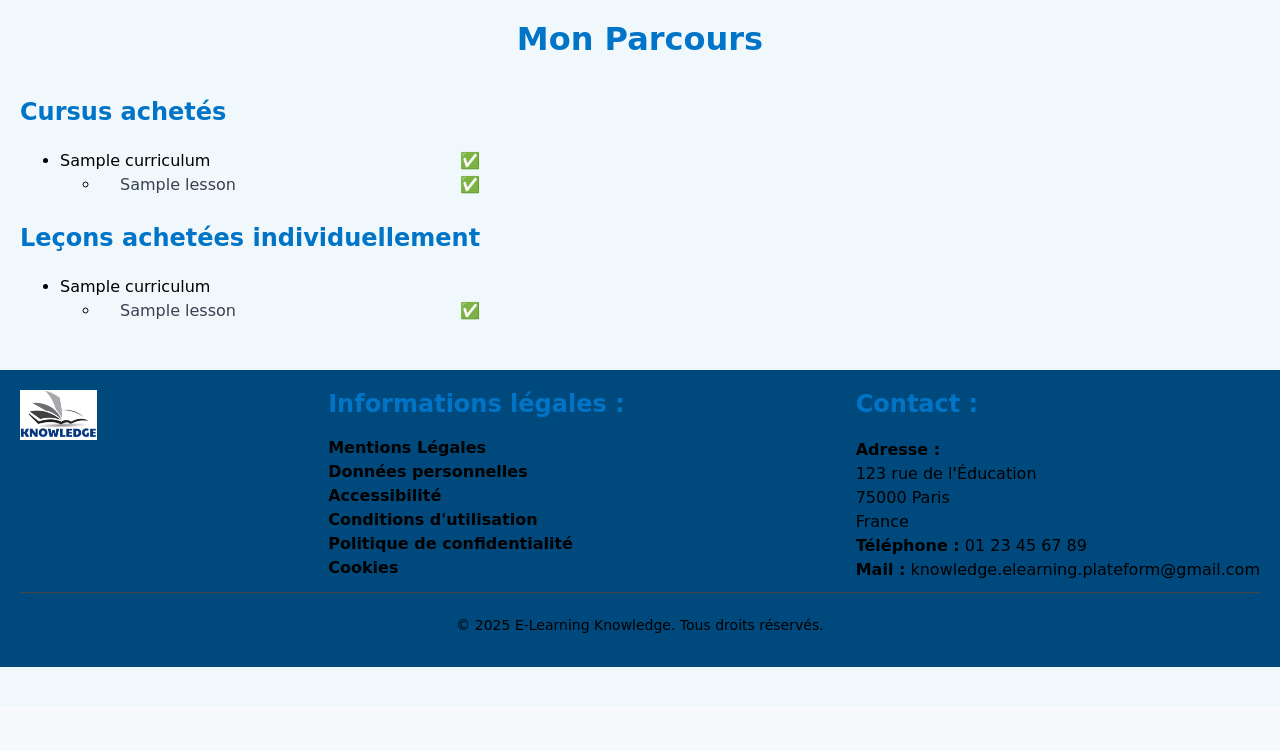
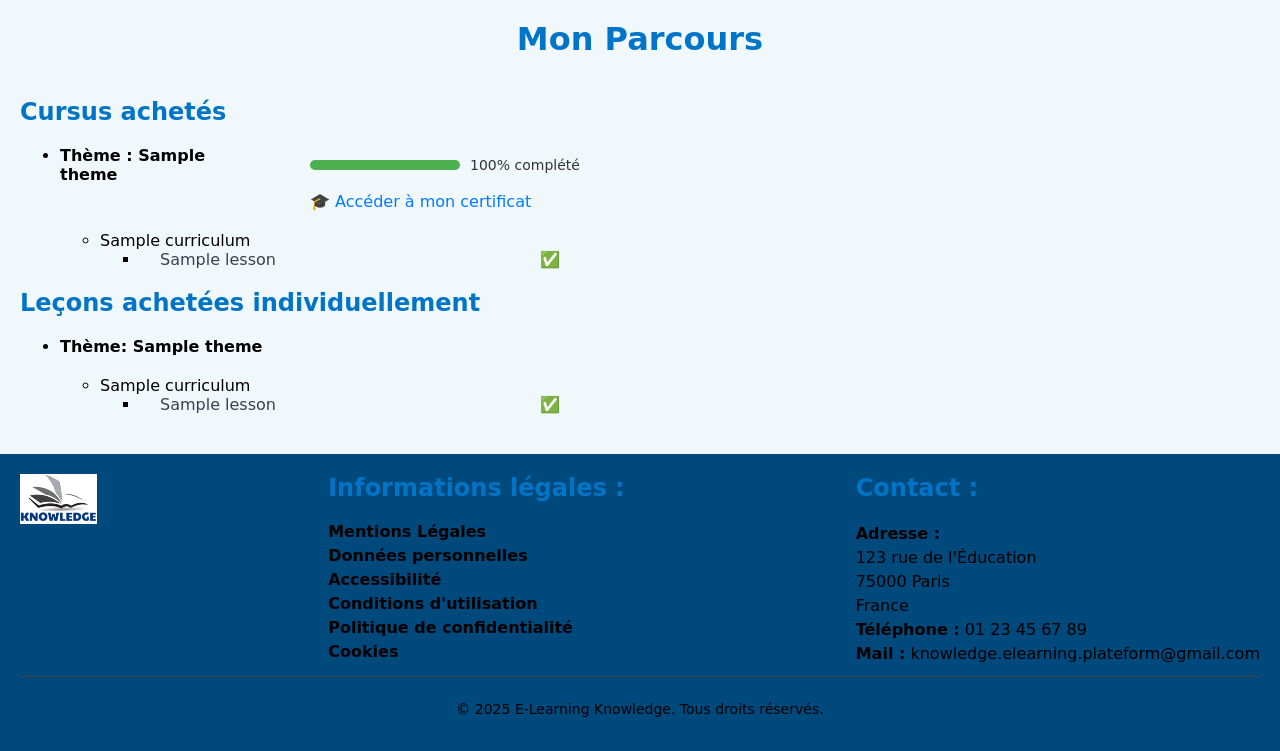
Before and after one commit to Nathi33/knowledge_learning_project, a Django app: page /dashboard/dashboard/ in a window 1280 px wide. Shown: the part 94-845 px from the top of the page. Before the commit the page ends 761 px from the top, so only its background shows below. Run offline with Django 5.2, Linux system fonts and the light colour scheme; a user stored in the database is signed in; tables that the repository leaves empty hold one stand-in row (values such as "Sample post").

Commit message:
add certification

```diff
--- /dev/null
+++ b/certificates/urls.py
@@ -0,0 +1,6 @@
+from django.urls import path
+from . import views
+
+urlpatterns = [
+    path('certificate/<int:theme_id>/', views.view_certificate, name='view_certificate'),
+]
--- a/core/templates/core/home.html
+++ b/core/templates/core/home.html
@@ -13,7 +13,7 @@
 <div class="home-container">
     <p>Nous vous proposons désormais une variété de cursus en ligne pour vous aider à développer vos compétences.<br>
     Nos cursus sont répartis en 4 grands thèmes, eux-même découpés en différents cursus et leçons. <br>
-    Vous aurez la possibilité de suivre un cursus complet ou seulement les leçons que vous souhaitez. Si un cursus est suivi dans son intégralité, vous obtiendrez une certification de suivi.<br>
+    Vous aurez la possibilité de suivre un cursus complet ou seulement les leçons que vous souhaitez. Si un thème est suivi dans son intégralité, vous obtiendrez une certification de suivi.<br>
     Afin d'accéder à nos différents thèmes, cursus et leçons, merci de vous connectez à votre espace personnel.</p>
 
     <h2 class="theme-title">Voici les thèmes proposés :</h2>
--- /dev/null
+++ b/courses/templatetags/custom_tags.py
@@ -0,0 +1,7 @@
+from django import template
+
+register = template.Library()
+
+@register.filter
+def get_item(dictionary, key):
+    return dictionary.get(key)
--- a/dashboard/templates/dashboard/dashboard.html
+++ b/dashboard/templates/dashboard/dashboard.html
@@ -1,6 +1,7 @@
 {% extends 'base.html' %}
 
 {% load static %}
+{% load custom_tags %}
 
 {% block title %}Mon Parcours{% endblock %}
 
@@ -13,23 +14,105 @@
 
 <div class="container-dashboard">
   <h2>Cursus achetés</h2>
-  {% if validated_curriculums %}
+  <ul>
+    {% for entry in theme_with_curriculums %}
+      {% with theme=entry.theme curriculums=entry.curriculums %}
+        <li>
+          <div class="theme-block">
+            <div class="theme-line">
+              <span class="theme-title">Thème : {{ theme.name }}</span>
+              {% with theme_progress_by_theme|get_item:theme.id as progress %}
+                <div class="theme-progress-group">
+                  <div class="theme-progress-bar">
+                    <div class="progress" style="width: {{ progress }}%;"></div>
+                  </div>
+                  <small class="progress-text">{{ progress }}% complété</small>
+                </div>
+            </div>
+
+            {% if progress == 100 %}
+              <div class="certificate-container">
+                <a href="{% url 'view_certificate' theme.id %}" class="certificate-link">
+                  🎓 Accéder à mon certificat
+                </a>
+              </div>
+            {% endif %}
+            {% endwith %}
+          </div>
+
+          <ul>
+            {% for item in curriculums %}
+              {% with curriculum=item.curriculum purchased=item.purchased progress=item.progress %}
+                <li>
+                  <div class="cursus-content">
+                    {% if purchased %}
+                      {{ curriculum.title }}
+                      <ul>
+                        {% for lesson in curriculum.lessons.all %}
+                          <li class="lesson-item">
+                            <div class="lesson-content">
+                              <a href="{% url 'lesson_detail' lesson.id %}" class="lesson-link">
+                                {{ lesson.title }}
+                              </a>
+                              {% if lesson.id in completed_lessons_ids %}
+                                <span class="status-icon">✅</span>
+                              {% else %}
+                                <span class="status-icon">❌</span>
+                              {% endif %}
+                            </div>
+                          </li>
+                        {% endfor %}
+                      </ul>
+                    {% else %}
+                      <a href="#" class="cursus-link locked-lesson" onClick="showErrorMessage(event, 'cursus')">
+                        🔒 {{ curriculum.title }}
+                      </a>
+                    {% endif %}
+                  </div>
+                </li>
+              {% endwith %}
+            {% endfor %}
+          </ul>
+        </li>
+      {% endwith %}
+    {% endfor %}
+  </ul>
+
+  <h2>Leçons achetées individuellement</h2>
+  {% if standalone_lessons_by_theme %}
     <ul>
-      {% for item in validated_curriculums %}
+      {% for theme, curriculums in standalone_lessons_by_theme.items %}
         <li>
-          <div class="line-item">
-            <span>{{ item.curriculum.title }}</span>
-            <span class="status">{{ item.validated|yesno:"✅,❌" }}</span>
+          <div class="theme-content">
+            <span class="theme-title">Thème: {{ theme.name}}</span>
           </div>
           <ul>
-            {% for lesson in item.lessons %}
+            {% for curriculum, lessons in curriculums.items %}
               <li>
-                <div class="line-item">
-                  <a href="{% url 'lesson_detail' lesson.lesson.id %}" class="lesson-link">
-                    {{ lesson.lesson.title }}
-                  </a>
-                  <span class="status">{{ lesson.validated|yesno:"✅,❌" }}</span>
-                </div>
+                {{ curriculum.title }}
+                <ul>
+                  {% for lesson_data in lessons %}
+                    <li class="lesson-item">
+                      <div class="lesson-content">
+                        {% if lesson_data.purchased %}
+                          <a href="{% url 'lesson_detail' lesson_data.lesson.id %}" class="lesson-link">
+                            {{ lesson_data.lesson.title }}
+                          </a>
+                          {% if lesson_data.validated %}
+                            <span class="status-icon">✅</span>
+                          {% else %}
+                            <span class="status-icon">❌</span>
+                          {% endif %}
+                        {% else %}
+                          <a href="#" class="lesson-link locked-lesson" onClick="showErrorMessage(event)">
+                            🔒 {{ lesson_data.lesson.title }}
+                          </a>
+                          <span class="status-icon"></span>
+                        {% endif %}
+                      </div>
+                    </li>
+                  {% endfor %}
+                </ul>
               </li>
             {% endfor %}
           </ul>
@@ -37,41 +120,9 @@
       {% endfor %}
     </ul>
   {% else %}
-    <p>Vous n'avez acheté aucun cursus.</p>
+    <p>Vous n'avez acheté aucune leçon individuellement.</p>
   {% endif %}
 
-  <h2>Leçons achetées individuellement</h2>
-  {% if standalone_lessons_by_curriculum %}
-    <ul>
-      {% for curriculum, lessons in standalone_lessons_by_curriculum.items %}
-        <li>
-          <div class="line-item">
-            <span>{{ curriculum.title }}</span>
-          </div>
-          <ul>
-            {% for item in lessons %}
-              <li>
-                <div class="line-item">
-                  {% if item.purchased %}
-                    <a href="{% url 'lesson_detail' item.lesson.id %}" class="lesson-link">
-                      {{ item.lesson.title }}
-                    </a>
-                  {% else %}
-                    <a href="#" class="lesson-link locked-lesson" onClick="showErrorMessage(event)">
-                      🔒 {{ item.lesson.title }}
-                    </a>
-                  {% endif %}
-                  <span class="status">{{ item.validated|yesno:"✅,❌" }}</span>
-                </div>
-              </li>
-            {% endfor %}
-          </ul>
-        </li>
-      {% endfor %}
-    </ul>
-  {% else %}
-    <p>Vous n'avez acheté aucune leçon individuelle.</p>
-  {% endif %}
 </div>
 
 <div id="message-container" class="message-container hidden">
@@ -79,9 +130,17 @@
 </div>
 
 <script>
-  function showErrorMessage(event) {
+  function showErrorMessage(event, type) {
     event.preventDefault();
     const messageContainer = document.getElementById('message-container');
+    const messageText = messageContainer.querySelector('.error-message');
+
+    if (type === 'cursus') {
+      messageText.textContent = "Vous devez acheter ce cursus pour y accéder.";
+    } else {
+      messageText.textContent = "Vous devez acheter cette leçon pour y accéder.";
+    }
+
     messageContainer.classList.remove('hidden');
 
     setTimeout(() => {
--- a/dashboard/views.py
+++ b/dashboard/views.py
@@ -1,6 +1,6 @@
 from django.contrib.auth.decorators import login_required
 from payments.models import Payment
-from courses.models import LessonCompletion, Curriculum, Lesson
+from courses.models import LessonCompletion, Curriculum, Lesson, Theme
 from django.shortcuts import render
 from collections import defaultdict
 
@@ -8,76 +8,96 @@ from collections import defaultdict
 @login_required
 def dashboard(request):
     user = request.user
-    # Récupère les paiements "paid" de l'utilisateur
+
+    # Récupère les paiements valides de l'utilisateur
     payments = Payment.objects.filter(user=user, status='paid')
 
-    # Récupère les cursus et leçons achetés par l'utilisateur
-    purchased_curriculum_ids = payments.filter(curriculum__isnull=False).values_list('curriculum', flat=True)
-    purchased_lesson_ids = payments.filter(lesson__isnull=False).values_list('lesson', flat=True)
+    # Cursus achetés
+    purchased_curriculum_ids = payments.filter(curriculum__isnull=False).values_list('curriculum_id', flat=True)
+    purchased_curriculums = Curriculum.objects.filter(id__in=purchased_curriculum_ids).prefetch_related('lessons', 'theme')
 
-    # Récupère les leçons et cursus associés
-    purchased_curriculums = Curriculum.objects.filter(id__in=purchased_curriculum_ids)
-    purchased_lessons = Lesson.objects.filter(id__in=purchased_lesson_ids)
+    # Leçons achetées individuellement
+    purchased_lesson_ids = payments.filter(lesson__isnull=False).values_list('lesson_id', flat=True)
+    purchased_lessons = Lesson.objects.filter(id__in=purchased_lesson_ids).select_related('curriculum', 'curriculum__theme')
 
-    # Pour chaque cursus, vérification de la validation complète
-    validated_curriculums = []
-    for curriculum in purchased_curriculums:
-        total_lessons = curriculum.lessons.count()
-        completed_lessons_count = LessonCompletion.objects.filter(
-            user=user,
-            lesson__curriculum=curriculum,
-            is_completed=True
-        ).count()
-        is_curriculum_validated = completed_lessons_count == total_lessons
+    # Leçons complétées
+    completed_lessons_ids = LessonCompletion.objects.filter(user=user, is_completed=True).values_list('lesson_id', flat=True)
 
-        lessons_status = []
-        for lesson in curriculum.lessons.all():
-            is_completed = LessonCompletion.objects.filter(
-                user=user,
-                lesson=lesson,
-                is_completed=True
-            ).exists()
-            lessons_status.append({
-                'lesson': lesson,
+    # Organisation des leçons achetées individuellement par thème et cursus
+    standalone_lessons_by_theme = defaultdict(lambda: defaultdict(list))
+
+    for lesson in purchased_lessons:
+        curriculum = lesson.curriculum
+        theme = curriculum.theme
+        all_lessons = curriculum.lessons.all()
+
+        for lesson_obj in all_lessons:
+            is_purchased = lesson_obj.id in purchased_lesson_ids
+            is_completed = lesson_obj.id in completed_lessons_ids
+
+
+            standalone_lessons_by_theme[theme][curriculum].append({
+                'lesson': lesson_obj,
                 'validated': is_completed,
+                'purchased': is_purchased
             })
 
-        validated_curriculums.append({
-            'curriculum': curriculum,
-            'validated': is_curriculum_validated,
-            'lessons': lessons_status
-        })
+    # On garde les thèmes ayant au moins un cursus acheté
+    themes_with_purchased_curriculum = Theme.objects.filter(curriculums__in=purchased_curriculums).distinct()
 
-    standalone_lessons_by_curriculum = defaultdict(list)
+    theme_with_curriculums = []
+    theme_progress_by_theme = {}
 
-    for lesson in purchased_lessons:
-        if lesson.curriculum:
-            curriculum = lesson.curriculum
-            is_completed = LessonCompletion.objects.filter(
+    for theme in themes_with_purchased_curriculum:
+        purchased = purchased_curriculums.filter(theme=theme)
+        all_curriculums_in_theme = Curriculum.objects.filter(theme=theme)
+
+        curriculums_data = []
+
+        for curriculum in all_curriculums_in_theme:
+            is_purchased = curriculum in purchased
+            progress = 0
+
+            if is_purchased:
+                total = curriculum.lessons.count()
+                completed = LessonCompletion.objects.filter(
+                    user=user,
+                    lesson__curriculum=curriculum,
+                    is_completed=True
+                ).count()
+                progress = int((completed / total) * 100) if total else 0
+
+            curriculums_data.append({
+                'curriculum': curriculum,
+                'purchased': is_purchased,
+                'progress': progress
+            })
+
+        # Calcul de la progression totale du thème
+        total_lessons_in_theme = sum(c['curriculum'].lessons.count() for c in curriculums_data)
+        completed_lessons_in_theme = LessonCompletion.objects.filter(
                 user=user,
-                lesson=lesson,
+                lesson__curriculum__theme=theme,
                 is_completed=True
-            ).exists()
+            ).count()
 
-            if curriculum not in standalone_lessons_by_curriculum:
-                for curr_lesson in curriculum.lessons.all():
-                    # Vérifie si la leçon fait partie des leçons achetées
-                    is_purchased = curr_lesson in purchased_lessons
-                    is_completed = LessonCompletion.objects.filter(
-                        user=user,
-                        lesson=curr_lesson,
-                        is_completed=True
-                    ).exists() if is_purchased else False
+        theme_progress = int((completed_lessons_in_theme / total_lessons_in_theme) * 100) if total_lessons_in_theme else 0
 
-                    standalone_lessons_by_curriculum[curriculum].append({
-                        'lesson': curr_lesson,
-                        'validated': is_completed,
-                        'purchased': is_purchased,
-                })
+        theme_progress_by_theme[theme.id] = theme_progress
 
-    context = {
-        'validated_curriculums': validated_curriculums,
-        'standalone_lessons_by_curriculum': dict(standalone_lessons_by_curriculum),
+        theme_with_curriculums.append({
+            'theme': theme,
+            'curriculums': curriculums_data
+            })
+
+    standalone_lessons_by_theme = {
+        theme: dict(curriculums)
+        for theme, curriculums in standalone_lessons_by_theme.items()
     }
 
-    return render(request, 'dashboard/dashboard.html', context)
+    return render(request, 'dashboard/dashboard.html', {
+        'theme_with_curriculums': theme_with_curriculums,
+        'standalone_lessons_by_theme': standalone_lessons_by_theme,
+        'completed_lessons_ids': completed_lessons_ids,
+        'theme_progress_by_theme': theme_progress_by_theme,
+    })
--- a/knowledge_learning_project/urls.py
+++ b/knowledge_learning_project/urls.py
@@ -25,4 +25,5 @@ urlpatterns = [
     path('users/', include('users.urls')),
     path('cart/', include('cart.urls')),
     path('dashboard/', include('dashboard.urls')),
+    path('certificates/', include('certificates.urls')),
 ]
--- a/static/css/dashboard.css
+++ b/static/css/dashboard.css
@@ -8,31 +8,117 @@
   margin-bottom: 40px;
 }
 
-.line-item {
+.theme-block {
+  margin-bottom: 20px;
+}
+
+.theme-line {
   display: flex;
-    justify-content: space-between;
-    padding-top: 5px;
-    padding-right: 800px;
+  align-items: center;
+  gap: 40px;
+}
+
+.theme-title {
+  font-weight: bold;
+  width: 200px;
+}
+
+.theme-progress-group {
+  display: flex;
+  align-items: center;
+  gap: 10px;
+  width: 220px;
+}
+
+.theme-progress-bar {
+  background-color: #eee;
+  height: 10px;
+  border-radius: 5px;
+  flex: 1;
+  max-width: 150px;
+  min-width: 150px;
+  overflow: hidden;
+}
+
+.theme-progress-bar .progress {
+  height: 100%;
+  background-color: #4caf50;
+  transition: width 0.3s ease-in-out;
+}
+
+.progress-text {
+  font-size: 14px;
+  color: #333;
+  white-space: nowrap;
+  width: 85px;
+}
+
+.certificate-container {
+  margin-left: 250px;
+  margin-top: 8px;
+}
+
+.certificate-link {
+  text-decoration: none;
+  color: #007bff;
+  font-size: 16px;
+}
+
+.certificate-link:hover {
+  text-decoration: underline;
+  font-style: italic;
+}
+
+.cursus-content {
+  margin-bottom: 20px;
+}
+
+.cursus-link {
+  text-decoration: none;
+  color: #000;
+  margin-bottom: 10px;
+}
+
+.cursus-link:hover {
+  text-decoration: underline;
+  font-style: italic;
+}
+
+.theme-content {
+  margin-bottom: 20px;
+}
+
+.lesson-content {
+  display: flex;
+  align-items: center;
+  gap: 20px;
+  margin-bottom: 10px;
+  margin-left: 20px;
+  max-width: 400px;
+}
+
+.status-icon {
+  width: 20px;
+  text-align: center;
+  display: inline-block;
 }
 
 .lesson-link {
   text-decoration: none;
   color: #384050;
   font-size: 16px;
-    margin-bottom: 10px;
-    margin-left: 20px;
-    margin-right: 40px;
+  flex: 1;
 }
 
 .lesson-link:hover {
   text-decoration: underline;
-    font-weight: bold;
+  font-style: italic;
 }
 
 .message-container {
   position: fixed;
   top: 65px;
-  left: 20px;
+  right: 40px;
   z-index: 1000;
   padding: 16px 24px;
   background-color: #f8d7da;
@@ -51,3 +137,16 @@
   margin: 0;
   font-weight: 500;
 }
+
+.theme-progress-bar {
+  width: 200px;
+  display: inline-block;
+  margin-left: 10px;
+  vertical-align: middle;
+  background-color: #eee;
+}
+
+.theme-progress-bar .progress {
+  height: 10px;
+  background-color: #4caf50;
+}
```
Also changed, not shown: certificates/models.py (+13 -7 lines), certificates/templates/certificates/certificate.html (added, +29 -0 lines), certificates/views.py (+27 -2 lines), courses/models.py (+7 -0 lines), static/css/certificate.css (added, +27 -0 lines), certificates/migrations/0002_remove_certificate_curriculum_certificate_theme.py (added), certificates/migrations/0003_alter_certificate_theme.py (added), courses/templatetags/__init__.py (added), static/images/signature.jpg (added). Lines whose indentation alone changed are shown as unchanged.
